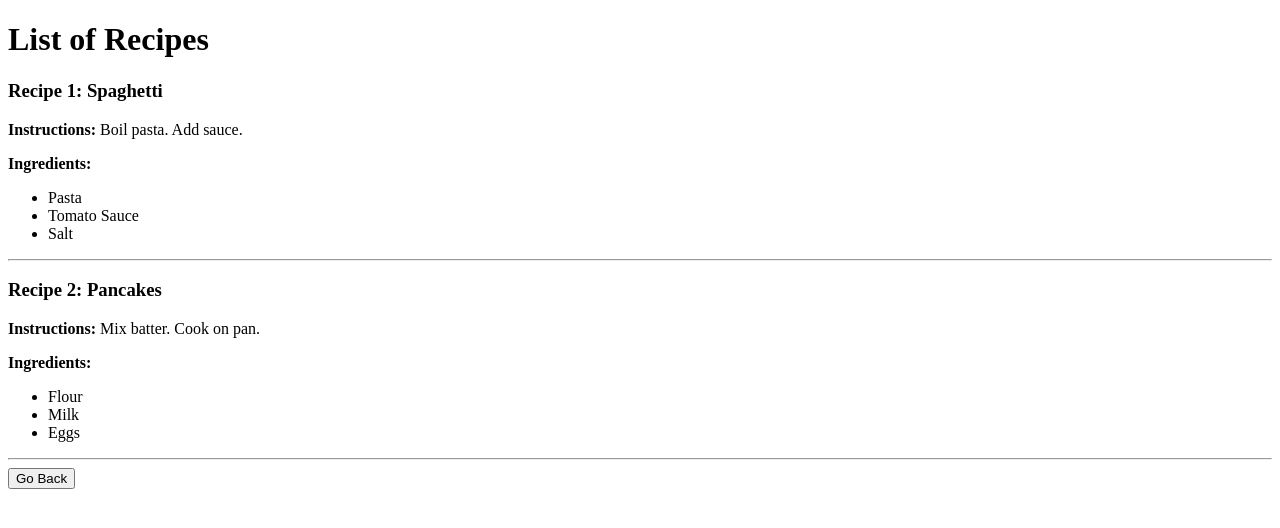
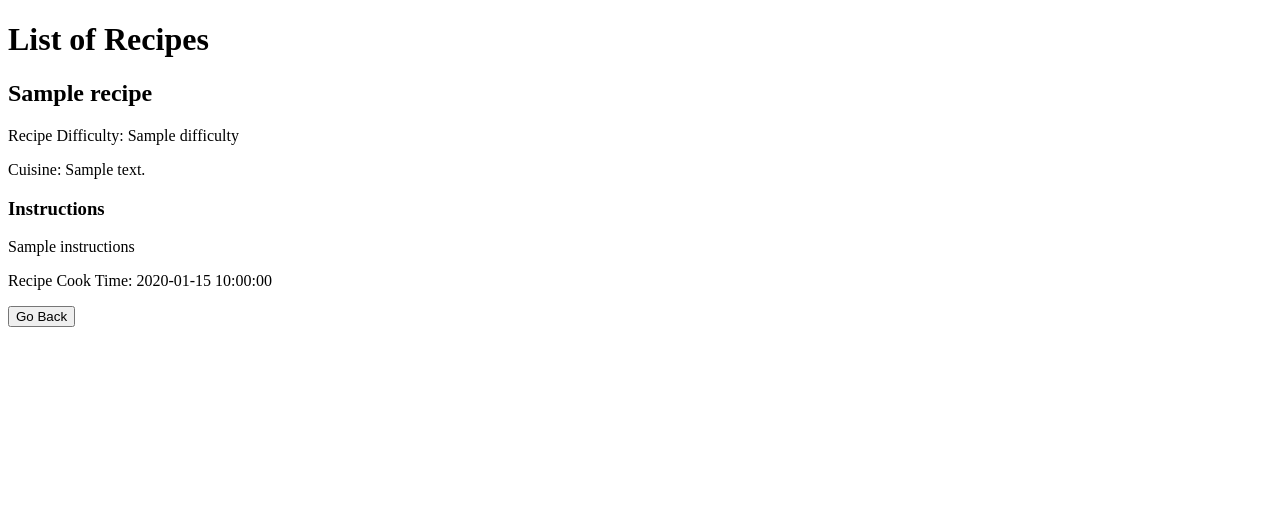
Before and after one commit to heytoki/ACIT2911, a Flask app: template templates/list.html in a window 1280 px wide. Shown: the top 528 px of the page. Run offline with Flask 3, Linux system fonts and the light colour scheme; the template is opened without the code that fills it: most values are stand-ins (such as "Sample title", 1, 10 or a date in 2020).

Commit message:
implement search function

```diff
--- a/app.py
+++ b/app.py
@@ -3,6 +3,7 @@ from pathlib import Path
 from db import db
 from models import Recipe, Ingredient
 from utils import save_instructions_to_json
+import searchRecipe as s
 
 
 app = Flask(__name__)
@@ -22,11 +23,10 @@ def home():
     recipes = Recipe.query.all()
     return render_template('home.html', recipes=recipes)
 
-
 @app.route('/recipes')
 def list():
-    recipes = Recipe.query.all()
-    return render_template('list.html', recipes = recipes)
+    recipes = s.searchFunc(request.args.get('query'))
+    return render_template('list.html', recipes=recipes)
 
 @app.route('/recipes/create', methods=['GET', 'POST'])
 def create():
--- /dev/null
+++ b/searchRecipe.py
@@ -0,0 +1,4 @@
+from models import Recipe, Ingredient
+
+def searchFunc(query):
+    return Recipe.query.filter(Recipe.title.like('%'+query+'%')).all()
--- a/templates/list.html
+++ b/templates/list.html
@@ -1,32 +1,40 @@
 <!DOCTYPE html>
 <html lang="en">
+
 <head>
     <meta charset="UTF-8">
     <title>Recipes List</title>
 </head>
+
 <body>
     <h1>List of Recipes</h1>
+    <div class="recipe-list">
+        {% for recipe in recipes %}
+        <div class="recipe-card">
+            <h2>{{ recipe.title }}</h2>
 
-    <h3>Recipe 1: Spaghetti</h3>
-    <p><strong>Instructions:</strong> Boil pasta. Add sauce.</p>
-    <p><strong>Ingredients:</strong></p>
-    <ul>
-        <li>Pasta</li>
-        <li>Tomato Sauce</li>
-        <li>Salt</li>
-    </ul>
-    <hr>
+            {% if recipe.difficulty %}
+            <p> Recipe Difficulty: {{ recipe.difficulty }}</p>
+            {% endif %}
 
-    <h3>Recipe 2: Pancakes</h3>
-    <p><strong>Instructions:</strong> Mix batter. Cook on pan.</p>
-    <p><strong>Ingredients:</strong></p>
-    <ul>
-        <li>Flour</li>
-        <li>Milk</li>
-        <li>Eggs</li>
-    </ul>
-    <hr>
+            {% if recipe.cuisine %}
+            <p>Cuisine: {{ recipe.cuisine }}</p>
+            {% endif %}
 
+            {% if recipe.instructions %}
+            <h3>Instructions</h3>
+            <p>{{ recipe.instructions }}</p>
+            {% endif %}
+
+            {% if recipe.cook_time %}
+            <p> Recipe Cook Time: {{ recipe.cook_time }}</p>
+            {% endif %}
+        </div>
+        {% else %}
+        <p>No recipes found.</p>
+        {% endfor %}
+    </div>
     <a href="/"><button type="button">Go Back</button></a>
 </body>
+
 </html>
```
